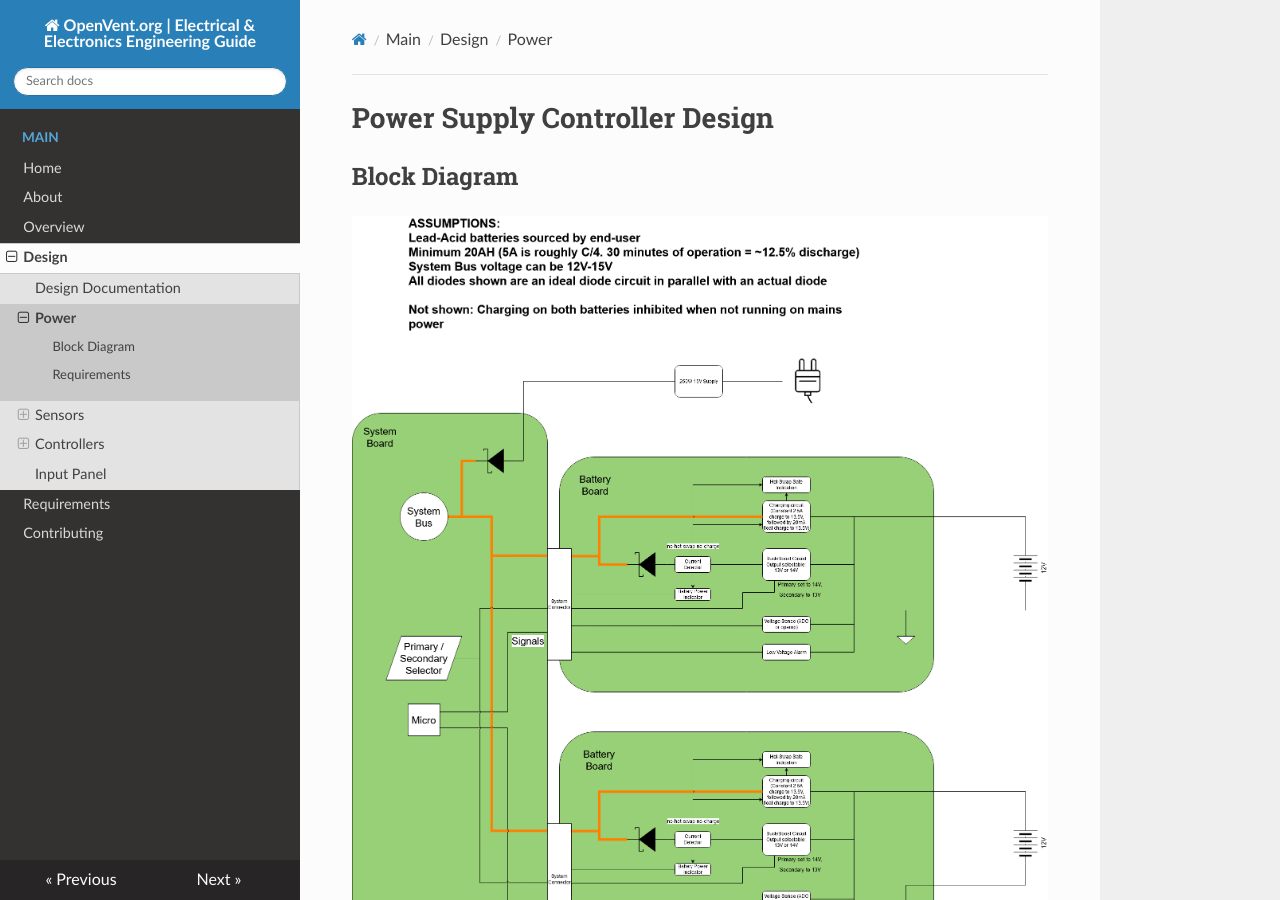
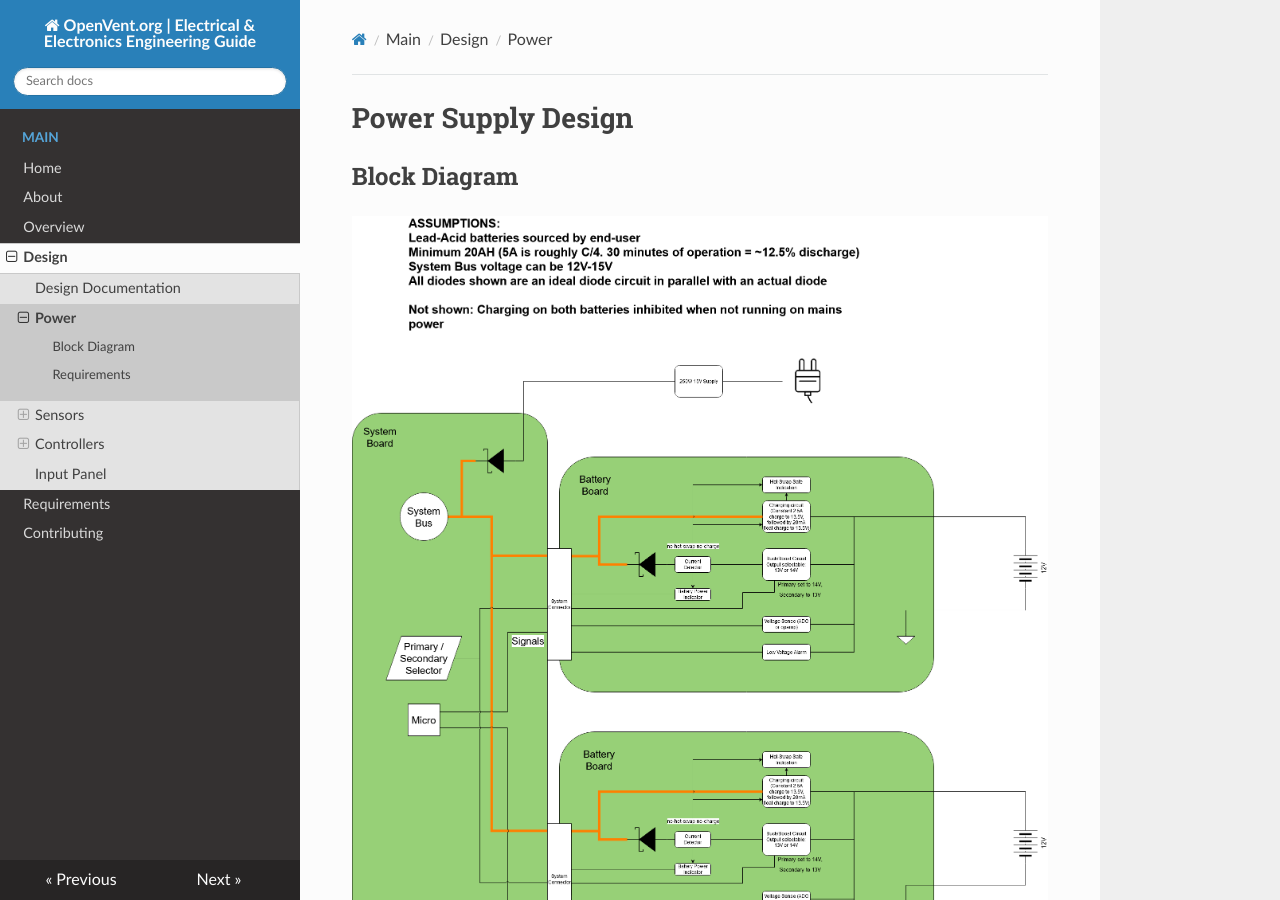
Before and after one commit to OpenVentOrg/Electrical-Engineering, an MkDocs documentation site: the page built from docs/power.md, in a window 1280 px wide and 900 px high. Built offline with MkDocs 1.6.1, drawn with Linux system fonts in a browser that asks for light colours; nearby versions of some CDN libraries.

Commit message:
modified:   power.md Fixed typo

```diff
--- a/docs/power.md
+++ b/docs/power.md
@@ -1,4 +1,4 @@
-# Power Supply Controller Design
+# Power Supply Design
 
 ## Block Diagram
 
```
